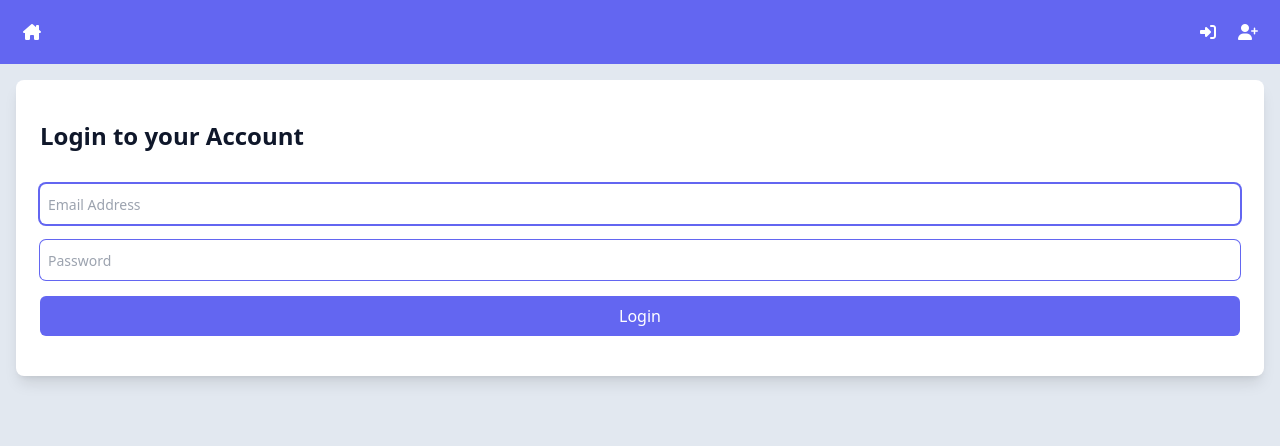
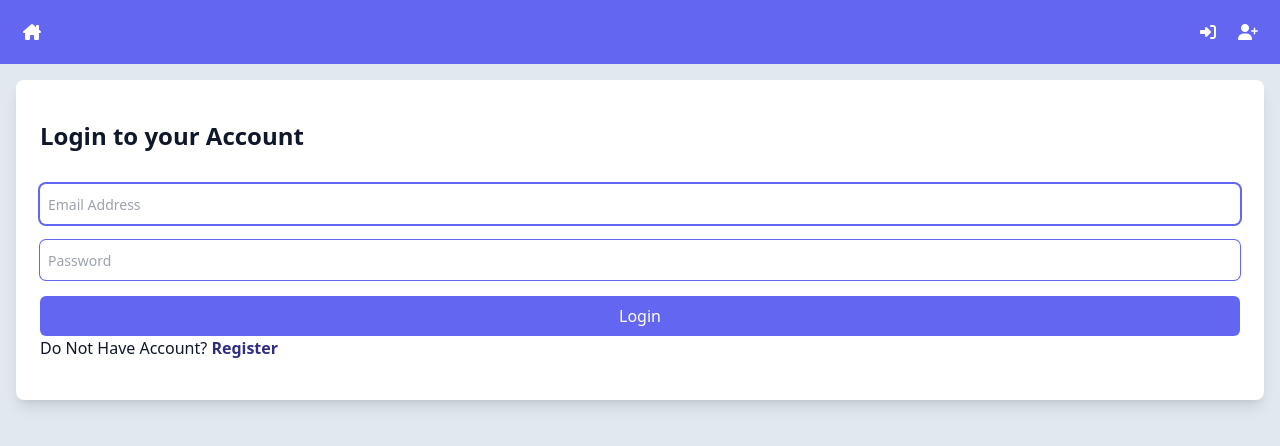
Before and after one commit to ahmedkhaled89/Document-Management-System-UI, a React (Vite) app: page /login in a window 1280 px wide. Shown: the top 446 px of the page. Built offline with nearby package versions, Linux system fonts and the light colour scheme.

Commit message:
Navigate form login to Register

```diff
--- a/src/pages/users/Login.jsx
+++ b/src/pages/users/Login.jsx
@@ -2,7 +2,7 @@ import { useContext, useState } from 'react';
 import Alert from '../../Components/Alert';
 import { loginUser } from '../../controllers/userController';
 import { UserContext } from '../../contexts/UserContext';
-import { useNavigate } from 'react-router-dom';
+import { Link, useNavigate } from 'react-router-dom';
 
 const Login = () => {
   // Use User Context
@@ -65,6 +65,16 @@ const Login = () => {
         />
         <button className='btn'>Login</button>
       </form>
+      <div>
+        Do Not Have Account?{' '}
+        <Link
+          className='text-indigo-900 font-bold'
+          title='Register'
+          to={'/register'}
+        >
+          Register
+        </Link>
+      </div>
       {error && <Alert message={error} />}
     </section>
   );
```
